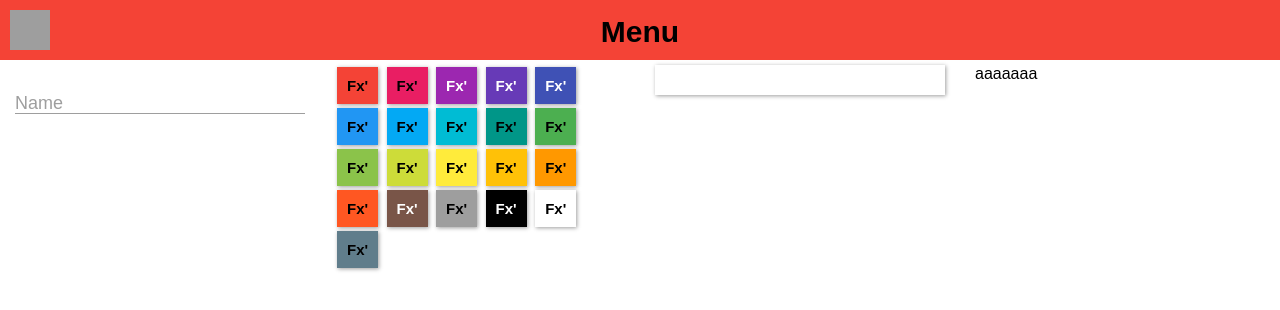
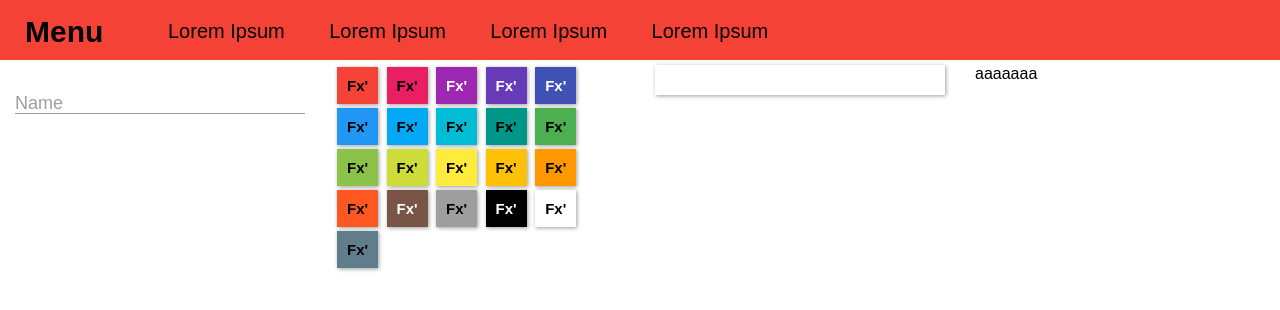
Before and after one commit to elementary-material/elementary-material, a website: page src/sample/index.html in a window 1280 px wide. Drawn offline with Linux system fonts and the light colour scheme.

Commit message:
Navbar desktop friendly

```diff
--- a/src/css/_navbar.css
+++ b/src/css/_navbar.css
@@ -1,9 +1,3 @@
-.header .nav-title {
-    text-align: center;
-    height: 60px;
-    font-size: 30px;
-    padding: 15px 0;
-}
 .header {
     width: 100vw;
     height: 60px;
@@ -11,6 +5,43 @@
     z-index: 999;
 }
 
+#btn-menu {
+    display: none;
+}
+
+.header .nav-title {
+    font-size: 30px;
+    padding: 15px 0;
+}
+
+@media(min-width: 769px) {
+    .header .nav-title {
+        margin: 0 25px;
+        position: absolute;
+        top: 0;
+    }
+    .menu {
+        padding: 20px;
+        margin: 0 0 0 10%;
+
+    }
+    .nav-list .nav-link {
+        font-size: 20px;
+        display: inline;
+        margin: 0 20px;
+        overflow: hidden;
+    }
+    .nav-list .nav-link:hover {
+        cursor: pointer;
+        opacity: 0.8;
+    }
+
+}
+
+@media(max-width: 768px) {
+    .header .nav-title {
+        text-align: center;
+    }
     .overlay {
         opacity: 0;
         background: #000;
@@ -30,8 +61,6 @@
         pointer-events: auto;
     }
 
-
-
     .hamburger-menu {
         height: 40px;
         width: 40px;
@@ -42,10 +71,6 @@
         position: absolute;
         top: 0;
         z-index: 999;
-}
-
-#btn-menu {
-    display: none;
     }
 
     .menu {
@@ -62,6 +87,7 @@
         overflow-y: auto;
         padding: 8px 16px;
         z-index: 9999;
+        margin: 60px 0 0 0;
     }
 
     #btn-menu:checked+.hamburger-menu+.overlay+.menu {
@@ -82,3 +108,4 @@
         font-size: 18px;
         color: var(--black)
     }
+}
--- a/src/sample/index.html
+++ b/src/sample/index.html
@@ -18,7 +18,6 @@
     <div class="content">
 
         <header class="header red">
-            <h1 class="nav-title">Menu</h1>
             <input type="checkbox" id="btn-menu">
             <label for="btn-menu" class="hamburger-menu ripple"></label>
             <div class="overlay"></div>
@@ -28,11 +27,10 @@
                     <li class="nav-link">Lorem Ipsum</li>
                     <li class="nav-link">Lorem Ipsum</li>
                     <li class="nav-link">Lorem Ipsum</li>
-                    <li class="nav-link">Lorem Ipsum</li>
-                    <li class="nav-link">Lorem Ipsum</li>
-                    <li class="nav-link">Lorem Ipsum</li>
                 </ul>
             </div>
+            <h1 class="nav-title">Menu</h1>
+
         </header>
 
         <div class="row">
```
Lines whose indentation alone changed are shown as unchanged.
